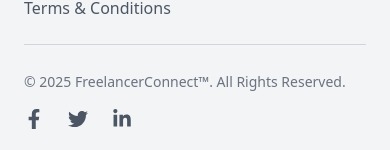
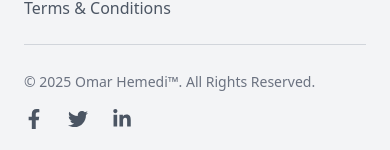
Before and after one commit to Omar-Hemedi/Freelancer-Connect, a Next.js app in the folder Frontend/freelancer-connect/: page / in a window 390 px wide. Shown: the part 1065-1215 px from the top of the page. Built offline with nearby package versions, Linux system fonts and the light colour scheme.

Commit message:
refactor: Update Footer component links and copyright text
- Change navigation links to use section IDs for smooth scrolling
- Update copyright text to Omar Hemedi™
- Ensure consistent styling and responsiveness

```diff
--- a/Frontend/freelancer-connect/src/components/Footer.tsx
+++ b/Frontend/freelancer-connect/src/components/Footer.tsx
@@ -25,12 +25,12 @@
                             </h2>
                             <ul className="text-gray-600 dark:text-gray-400">
                                 <li className="mb-2">
-                                    <Link href="" className="hover:text-gray-900 dark:hover:text-white">
+                                    <Link href="#features" className="hover:text-gray-900 dark:hover:text-white">
                                         Features
                                     </Link>
                                 </li>
                                 <li>
-                                    <Link href="" className="hover:text-gray-900 dark:hover:text-white">
+                                    <Link href="#how-it-works" className="hover:text-gray-900 dark:hover:text-white">
                                         How It Works
                                     </Link>
                                 </li>
@@ -86,7 +86,7 @@
                     <span className="text-sm text-gray-500 sm:text-center dark:text-gray-400">
                         © {new Date().getFullYear()}{" "}
                         <Link href="/" className="hover:underline hover:text-gray-900 dark:hover:text-white">
-                            FreelancerConnect™
+                            Omar Hemedi™
                         </Link>
                         . All Rights Reserved.
                     </span>
```
